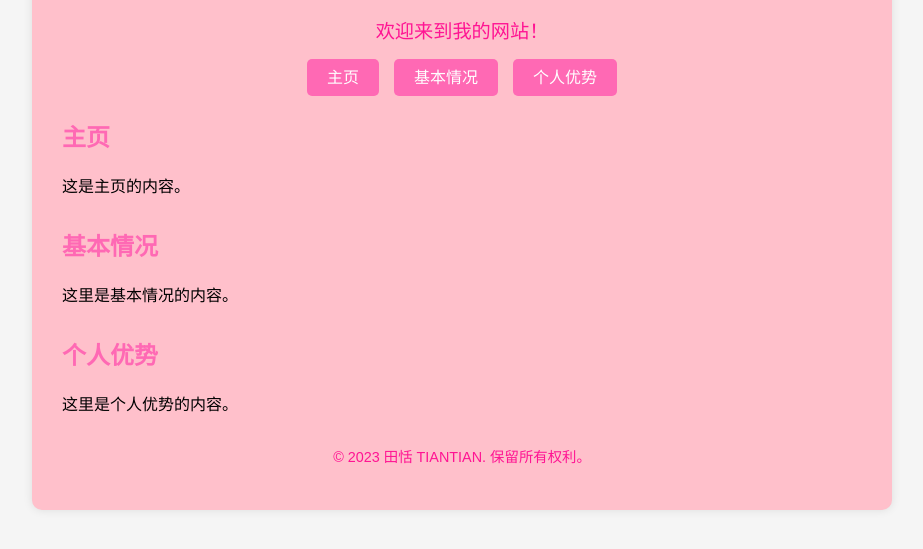
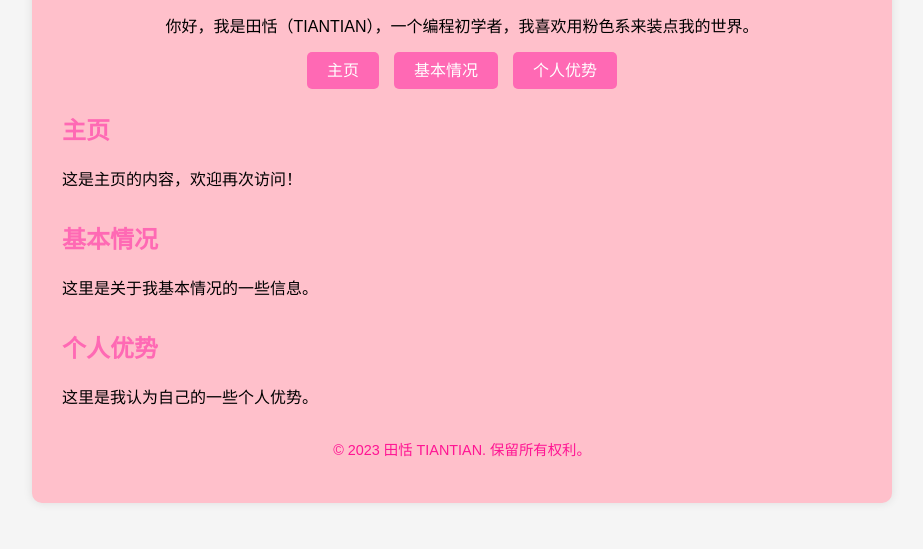
Before and after one commit to Blueberry888888/Blueberry888888.github.io, a plain HTML site: page index.html in a window 1280 px wide. Shown: the part 141-690 px from the top of the page, without its empty margins (178-1101 px from the left). Drawn offline with Linux system fonts and the light colour scheme.

Commit message:
Update index.html

```diff
--- a/index.html
+++ b/index.html
@@ -3,14 +3,14 @@
 <head>
     <meta charset="UTF-8">
     <meta name="viewport" content="width=device-width, initial-scale=1.0">
-    <title>田恬 TIANTIAN</title>
+    <title>田恬 TIANTIAN 的自我介绍</title>
     <link rel="stylesheet" href="styles.css">
 </head>
 <body>
     <div class="container">
         <header>
             <h1>田恬 TIANTIAN</h1>
-            <p class="subtitle">欢迎来到我的网站！</p>
+            <p class="intro-text">你好，我是田恬（TIANTIAN），一个编程初学者，我喜欢用粉色系来装点我的世界。</p>
             <nav>
                 <ul class="nav-buttons">
                     <li><a href="#home" class="button">主页</a></li>
@@ -21,15 +21,15 @@
         </header>
         <section id="home" class="section">
             <h2>主页</h2>
-            <p>这是主页的内容。</p>
+            <p>这是主页的内容，欢迎再次访问！</p>
         </section>
         <section id="basic-info" class="section">
             <h2>基本情况</h2>
-            <p>这里是基本情况的内容。</p>
+            <p>这里是关于我基本情况的一些信息。</p>
         </section>
         <section id="advantages" class="section">
             <h2>个人优势</h2>
-            <p>这里是个人优势的内容。</p>
+            <p>这里是我认为自己的一些个人优势。</p>
         </section>
         <footer>
             <p>&copy; 2023 田恬 TIANTIAN. 保留所有权利。</p>
```
